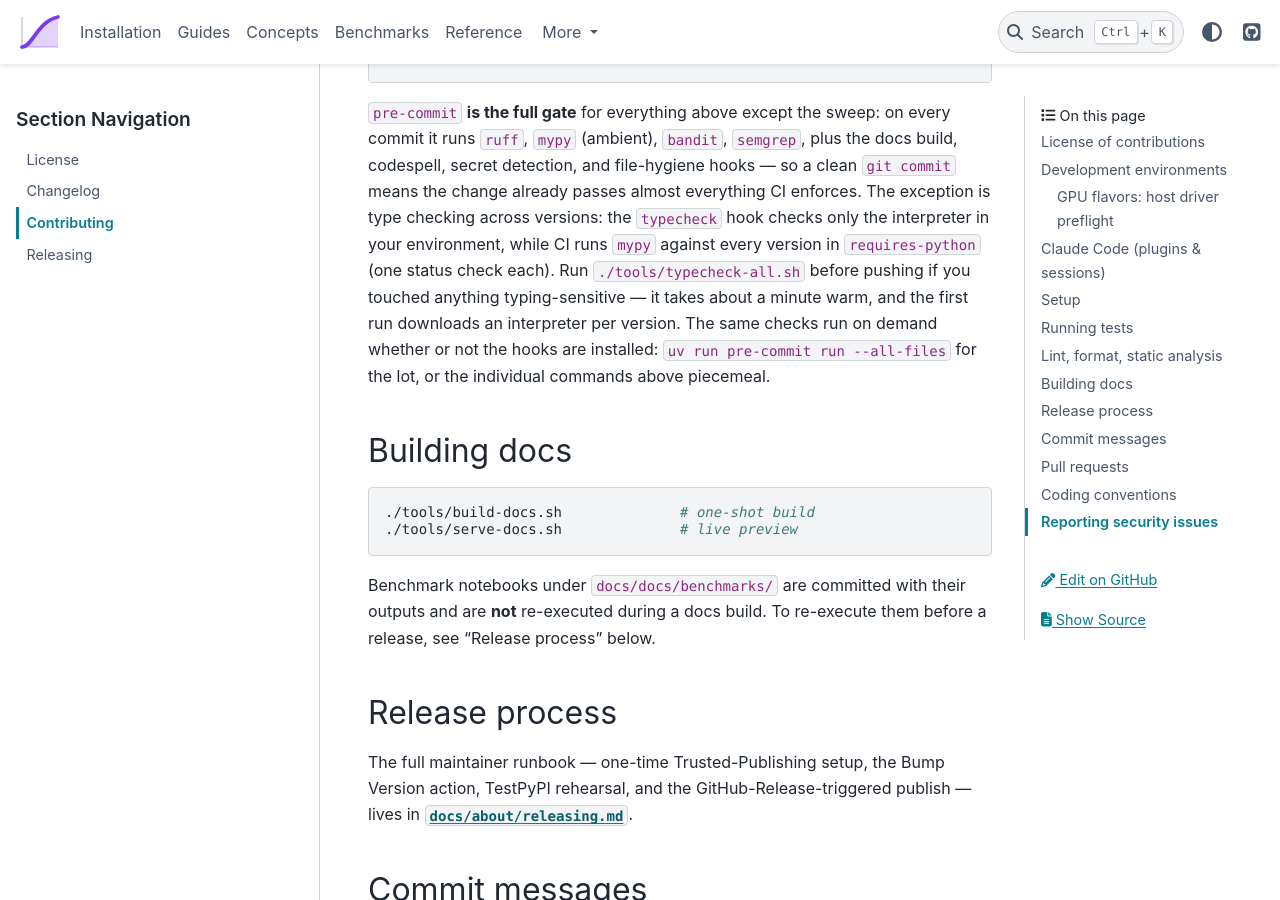
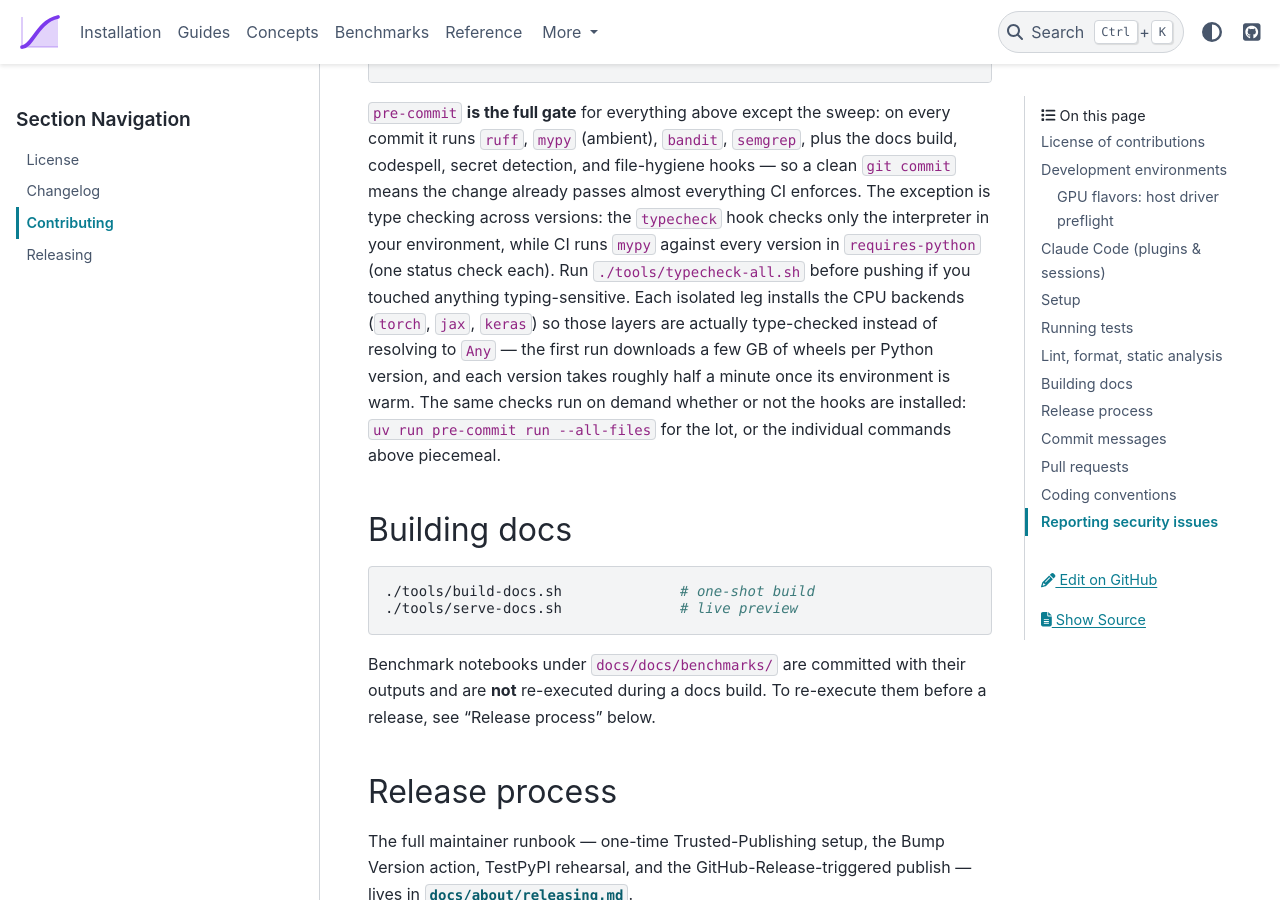
Before and after one commit to davorrunje/mononet, a Sphinx documentation site: the page built from docs/about/contributing.md, in a window 1280 px wide and 900 px high, scrolled down 3585 px. Built offline with Sphinx 7.4.7 and the PyData theme 0.15.4, drawn with Linux system fonts in a browser that asks for light colours; pages that are not in the unit, such as notebooks, are missing from menus.

Commit message:
fix(tools): install CPU backends in the isolated typecheck sweep
--extra all-cpu on the isolated `uv run` in tools/typecheck.sh gives each
per-version environment real torch/jax/keras installs. Without it,
ignore_missing_imports resolves every framework symbol in
mononet/{torch,jax,keras}/layers.py and benchmarks/_common/model_builder.py
to Any, so the multi-version sweep never actually type-checked those files.

The extra is deliberately absent from the ambient (no-argument) branch: the
developer's own .venv may carry torch-gpu, which pyproject.toml's [tool.uv]
conflicts table declares mutually exclusive with all-cpu, so adding it there
would fail to resolve or destroy the working environment.

Updates the design spec, implementation plan, and CONTRIBUTING.md to match.

Co-Authored-By: Claude Opus 5 (1M context) <noreply@anthropic.com>

```diff
--- a/CONTRIBUTING.md
+++ b/CONTRIBUTING.md
@@ -151,10 +151,13 @@ enforces. The exception is type checking across versions: the `typecheck` hook
 checks only the interpreter in your environment, while CI runs `mypy` against
 every version in `requires-python` (one status check each). Run
 `./tools/typecheck-all.sh` before pushing if you touched anything
-typing-sensitive — it takes about a minute warm, and the first run downloads an
-interpreter per version. The same
-checks run on demand whether or not the hooks are installed: `uv run pre-commit
-run --all-files` for the lot, or the individual commands above piecemeal.
+typing-sensitive. Each isolated leg installs the CPU backends (`torch`, `jax`,
+`keras`) so those layers are actually type-checked instead of resolving to
+`Any` — the first run downloads a few GB of wheels per Python version, and
+each version takes roughly half a minute once its environment is warm. The
+same checks run on demand whether or not the hooks are installed: `uv run
+pre-commit run --all-files` for the lot, or the individual commands above
+piecemeal.
 
 ## Building docs
 
```
Also changed, not shown: docs/superpowers/plans/2026-08-26-multi-version-typecheck.md (+8 -2 lines), docs/superpowers/specs/2026-08-26-multi-version-typecheck-design.md (+19 -1 lines), 1 other file.
